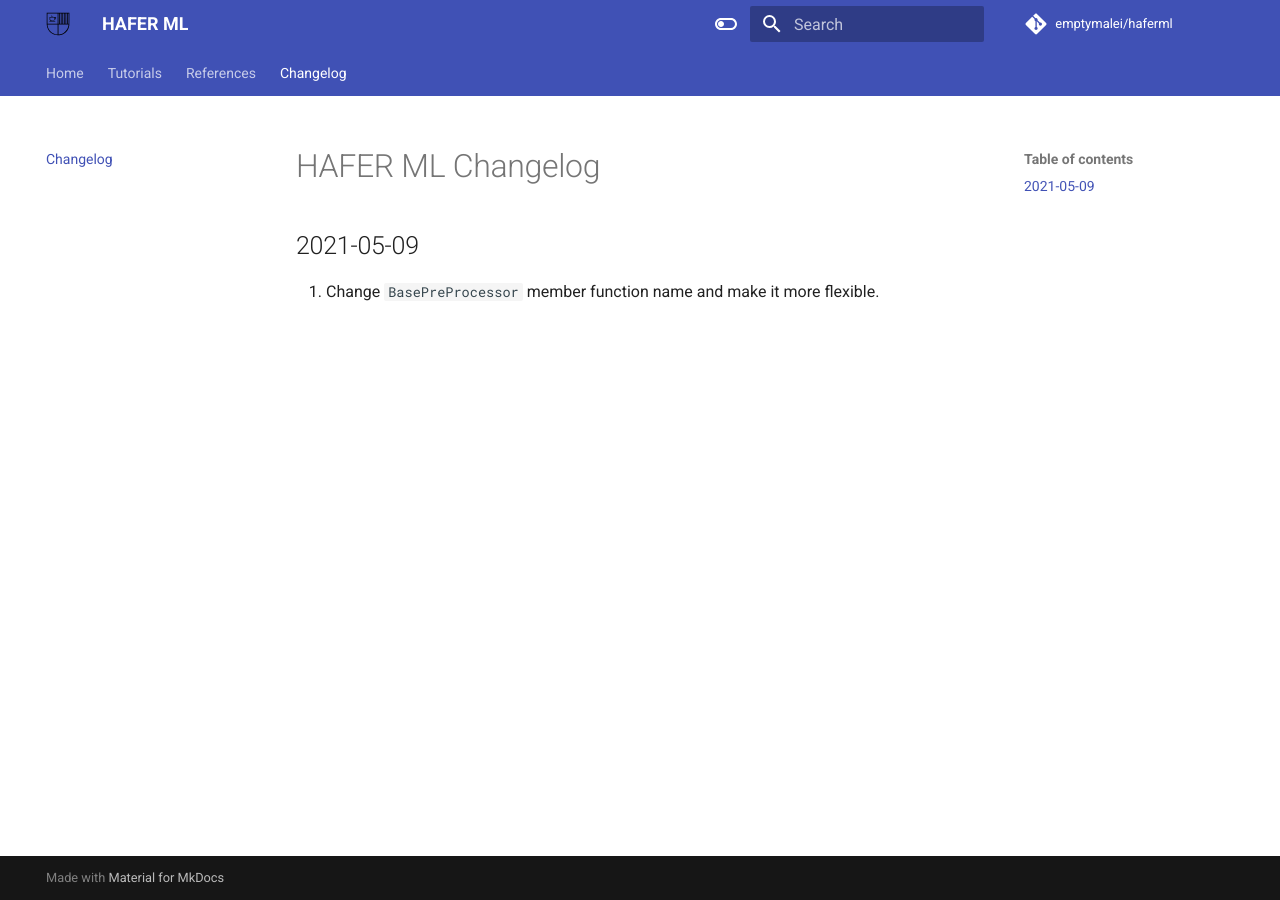
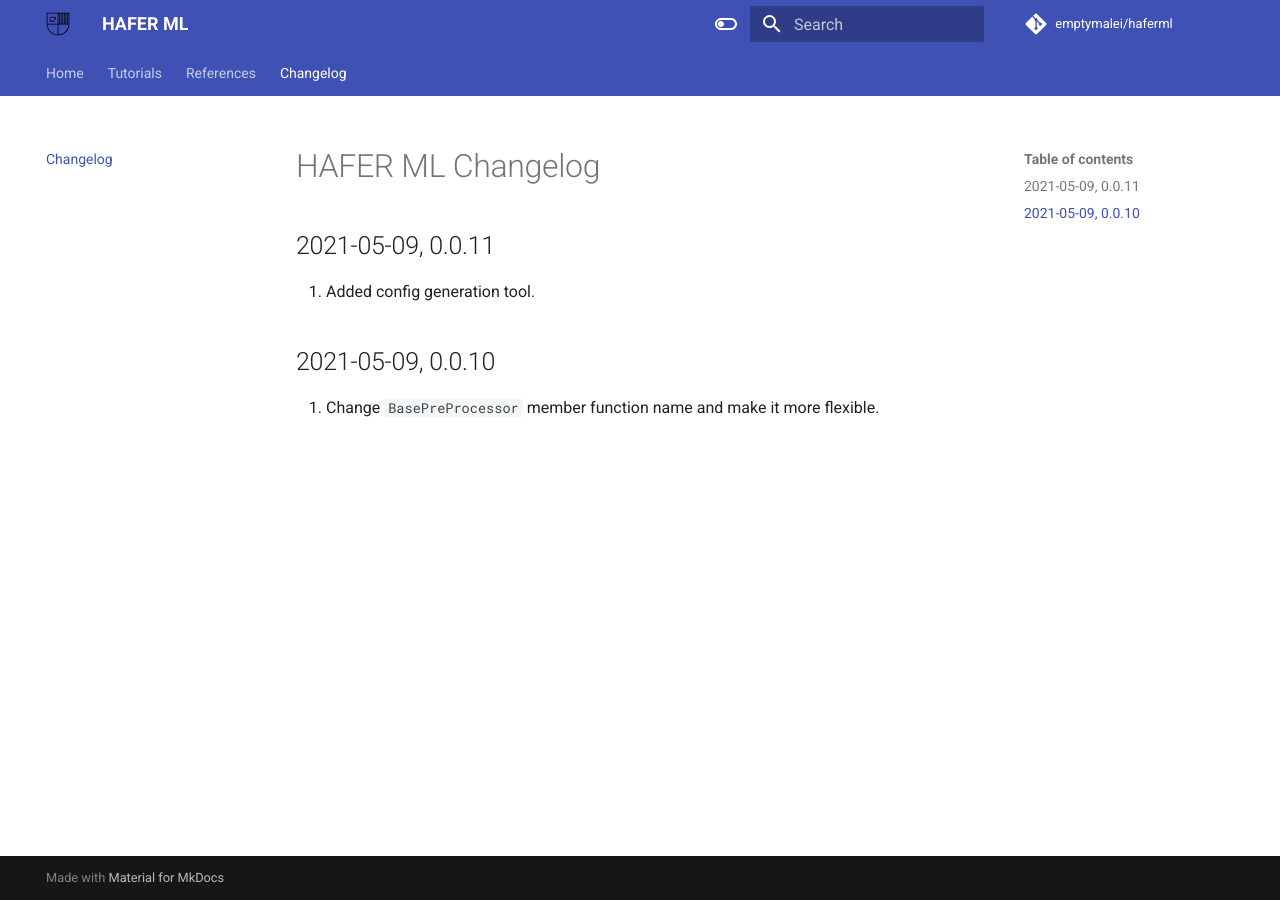
Before and after one commit to emptymalei/haferml, an MkDocs documentation site: the page built from docs/changelog.md, in a window 1280 px wide. Built offline with MkDocs 1.6.1 and Material for MkDocs 9.7.7, drawn with Linux system fonts in a browser that asks for light colours; comment, search, counter and statistics services are not loaded.

Commit message:
update changelog

```diff
--- a/docs/changelog.md
+++ b/docs/changelog.md
@@ -1,5 +1,9 @@
 # HAFER ML Changelog
 
-## 2021-05-09
+## 2021-05-09, 0.0.11
+
+1. Added config generation tool.
+
+## 2021-05-09, 0.0.10
 
 1. Change `BasePreProcessor` member function name and make it more flexible.
```
